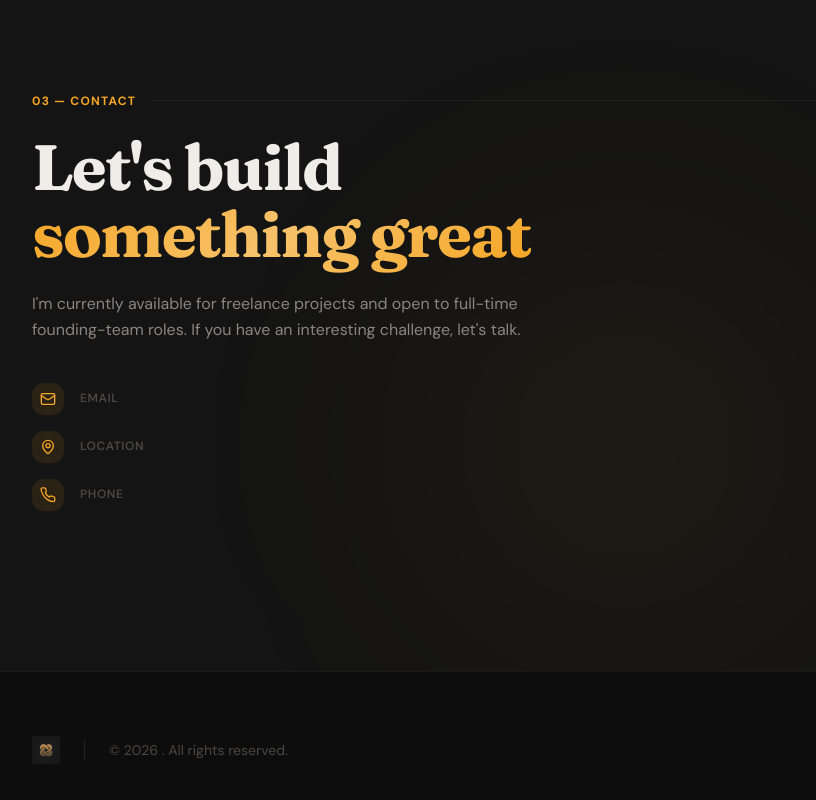
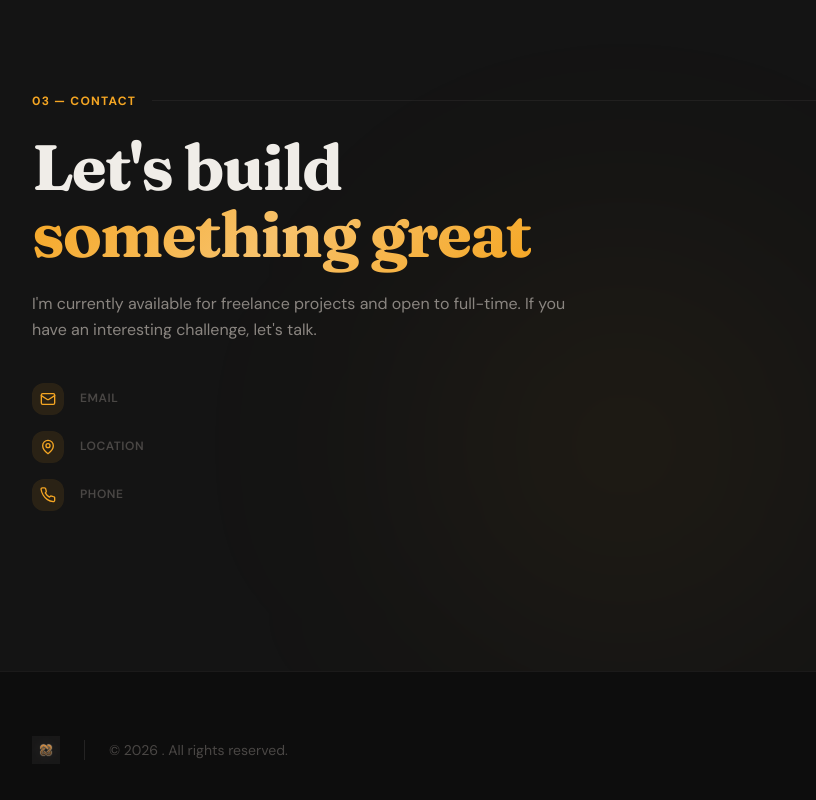
Before and after one commit to TANKAL1924/my-latest-resume, a React (Vite) app: page / in a window 1280 px wide. Shown: the part 2450-3250 px from the top of the page, without its empty margins (16-832 px from the left). Built offline with nearby package versions, Linux system fonts and the light colour scheme; no server answers; the database is empty.

Commit message:
feat: update availability text in Contact section

```diff
--- a/src/pages/ContactSection.tsx
+++ b/src/pages/ContactSection.tsx
@@ -61,7 +61,7 @@ export default function ContactSection() {
                 <span className="text-gradient-amber">something great</span>
               </h2>
               <p className="text-base leading-relaxed mb-10" style={{ color: "#8A8580" }}>
-                I'm currently available for freelance projects and open to full-time founding-team roles. If you have an interesting challenge, let's talk.
+                I'm currently available for freelance projects and open to full-time. If you have an interesting challenge, let's talk.
               </p>
 
               {/* Contact info */}
```
